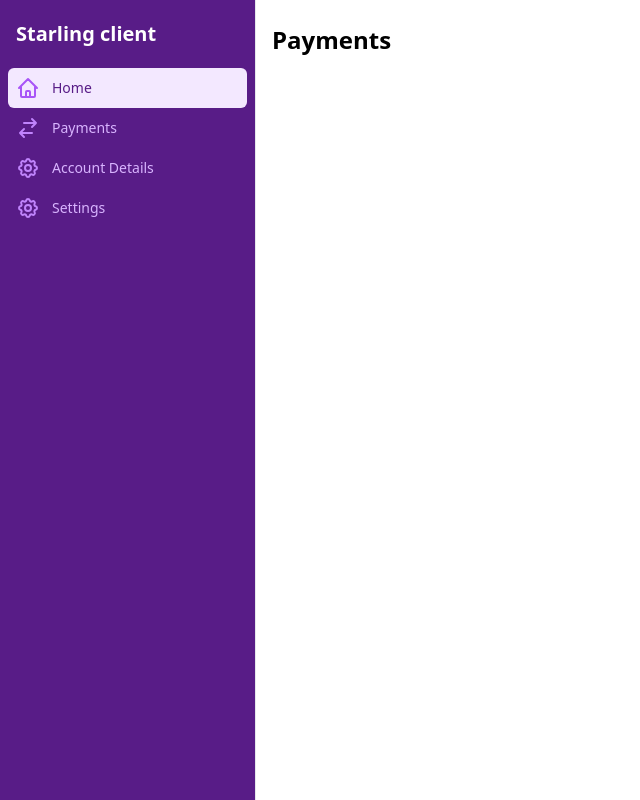
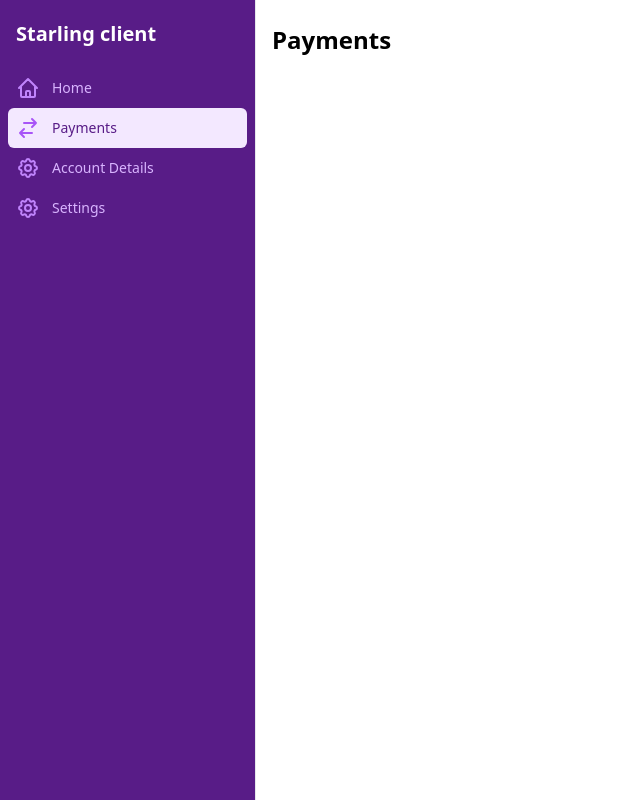
Before and after one commit to rjl-old/starling-client, a Next.js app: page /payments in a window 1280 px wide. Shown: the whole page, without its empty margins (0-640 px from the left). Built offline with nearby package versions, Linux system fonts and the light colour scheme.

Commit message:
SidebarNavigation reflects current page

```diff
--- a/components/SidebarNavigation.tsx
+++ b/components/SidebarNavigation.tsx
@@ -5,34 +5,37 @@
 } from "@heroicons/react/outline";
 
 import Link from "next/link";
+import { useRouter } from "next/router";
 
 function classNames(...classes) {
   return classes.filter(Boolean).join(" ");
 }
 
+export const SidebarNavigation = () => {
+  const router = useRouter();
+
   const navigation = [
-  { name: "Home", href: "/", icon: HomeIcon, current: true },
+    { name: "Home", href: "/", icon: HomeIcon, current: router.asPath === "/" },
     {
       name: "Payments",
       href: "/payments",
       icon: SwitchHorizontalIcon,
-    current: false,
+      current: router.asPath === "/payments",
     },
     {
       name: "Account Details",
       href: "/account_details",
       icon: CogIcon,
-    current: false,
+      current: router.asPath === "/account_details",
     },
     {
       name: "Settings",
       href: "/settings",
       icon: CogIcon,
-    current: false,
+      current: router.asPath === "/settings",
     },
   ];
 
-export const SidebarNavigation = () => {
   return (
     <div className="flex-1 flex flex-col min-h-0 border-r border-gray-200 bg-purple-900 text-white">
       <div className="flex-1 flex flex-col pt-5 pb-4 overflow-y-auto">
```
Lines whose indentation alone changed are shown as unchanged.
